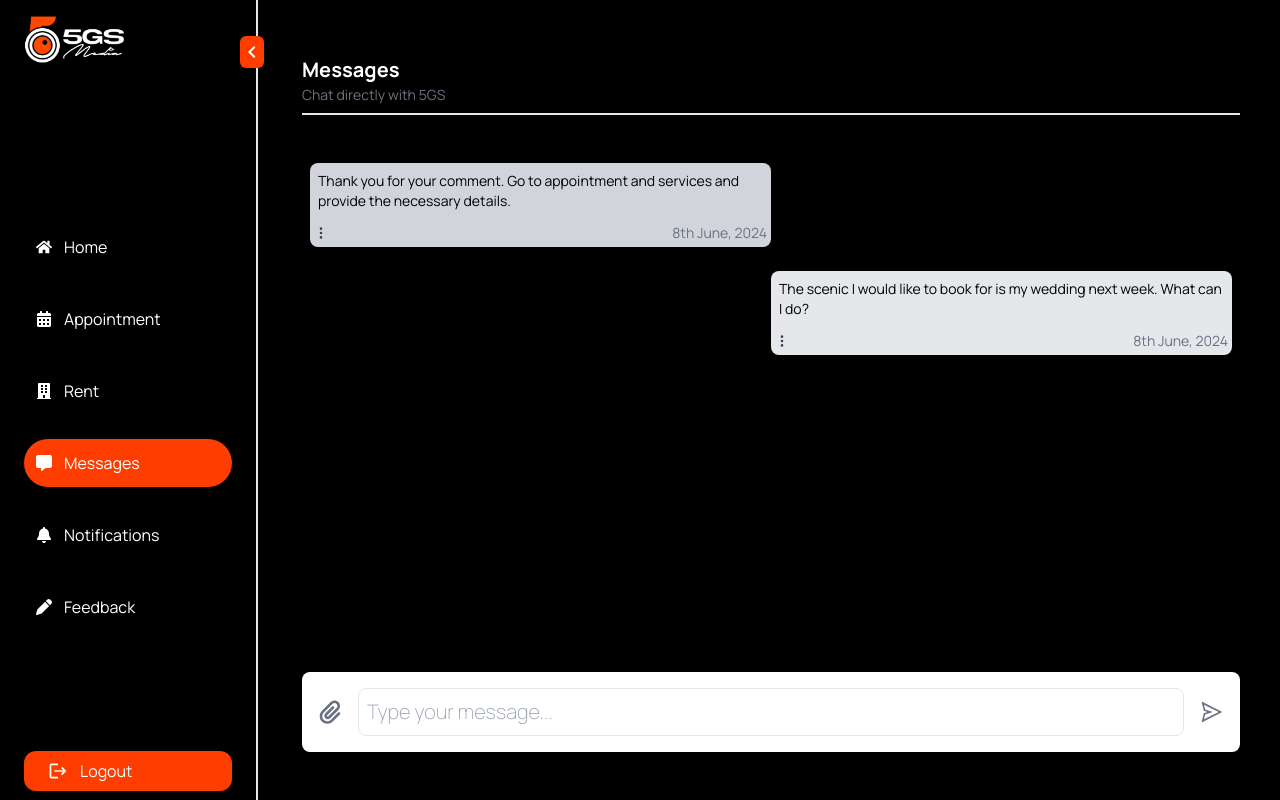
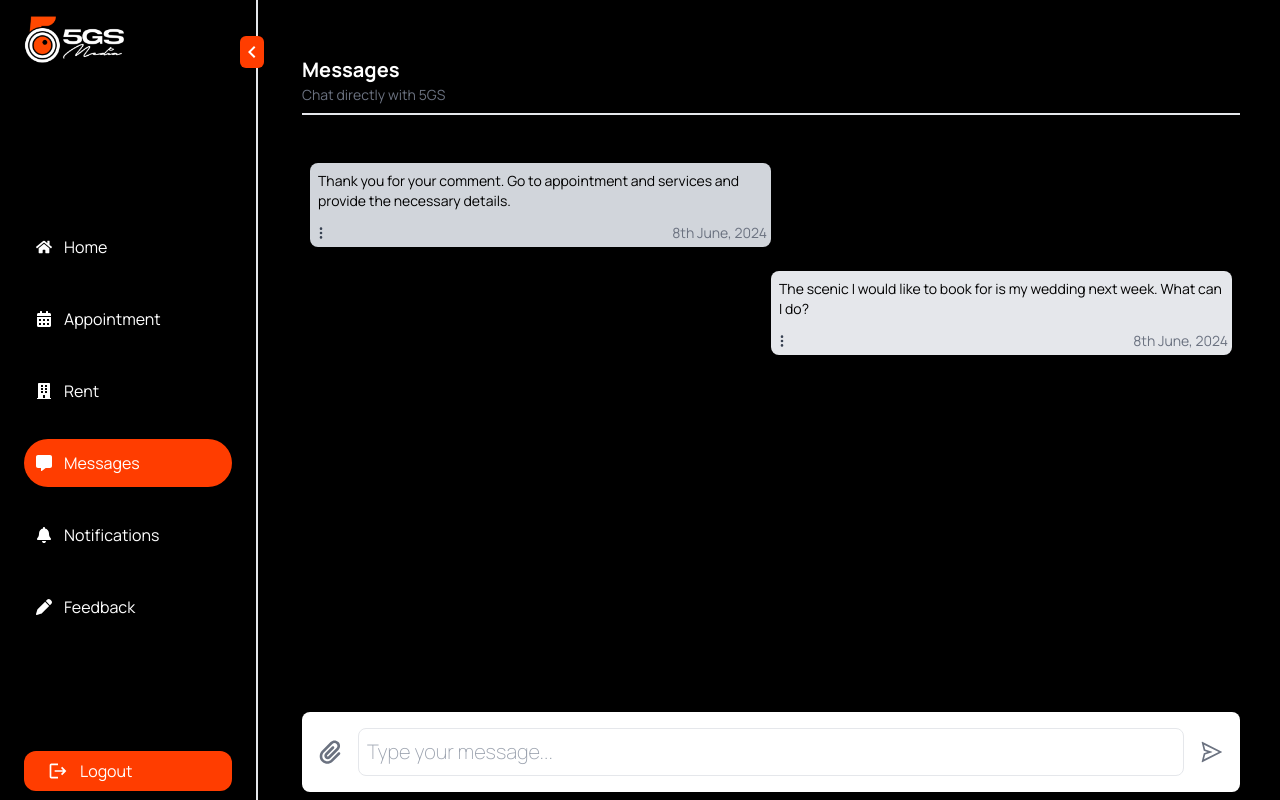
Before and after one commit to AboloreDev/5gs, a Next.js app: page /dashboard/messages in a window 1280 px wide. Built offline with nearby package versions, Linux system fonts and the light colour scheme.

Commit message:
Final Changes

```diff
--- a/src/app/dashboard/appointment/page.js
+++ b/src/app/dashboard/appointment/page.js
@@ -12,7 +12,7 @@ const Appointment = () => {
       </div>
 
       {/* Main Layout */}
-      <div className="p-1 sm:p-4 flex flex-col xl:grid xl:grid-cols-[auto_400px] gap-4 h-[600px] md:h-screen overflow-y-auto">
+      <div className="p-1 sm:p-4 flex flex-col xl:grid xl:grid-cols-[auto_400px] gap-4 h-[500px] md:h-screen overflow-y-auto">
         {/* Content Section */}
         <AppointmentContent />
 
--- a/src/app/dashboard/home/page.js
+++ b/src/app/dashboard/home/page.js
@@ -64,7 +64,7 @@ export default function HomePage() {
         )}
 
         {/* Posts Section */}
-        <div className="overflow-y-auto overflow-hidden h-[650px] px-2">
+        <div className="overflow-y-auto overflow-hidden h-[500px] px-2">
           {filteredPosts.map((post, index) => (
             <HomeContent post={post} key={index} />
           ))}
--- a/src/app/dashboard/messages/page.js
+++ b/src/app/dashboard/messages/page.js
@@ -11,7 +11,8 @@ const Meessages = () => {
     useContext(ClientContext);
 
   return (
-    <div className="px-4 sm:px-6 md:px-8 py-2 h-[800px] overflow-y-auto flex flex-col">
+    <div className="h-screen">
+      <div className="px-4 sm:px-6 md:px-8 py-2 overflow-y-auto h-[700px] sm:h-[800px] flex flex-col">
         {/* Header */}
         <div className="border-b-2 py-2 mt-10">
           <h1 className="text-xl text-white sm:text-[20px] font-bold">
@@ -38,7 +39,10 @@ const Meessages = () => {
             {/* Preview Section */}
             <div className="p-4 flex flex-col text-black items-start space-y-2">
               {previewFiles.map((file, index) => (
-              <div key={index} className="flex flex-col items-center relative">
+                <div
+                  key={index}
+                  className="flex flex-col items-center relative"
+                >
                   <button
                     onClick={() => removeFile(index)}
                     className="absolute top-0 right-0 bg-red-600 text-white px-2 py-1 rounded-full text-sm z-10 hover:bg-red-700"
@@ -66,9 +70,10 @@ const Meessages = () => {
         </div>
 
         {/* Centered Message Input */}
-      <div className="flex justify-center mb-20 sm:mb-10">
+        <div className="flex justify-center">
           <div className="w-full">
             <MessageInput />
+          </div>
         </div>
       </div>
     </div>
--- a/src/app/dashboard/rent/page.js
+++ b/src/app/dashboard/rent/page.js
@@ -47,7 +47,7 @@ const Rent = () => {
         {/* Products Section */}
         <div className="flex flex-col space-y-2">
           <SearchBar />
-          <div className="grid grid-cols-2 gap-4 overflow-y-auto h-[600px] space-y-4 sm:grid-cols-2">
+          <div className="grid grid-cols-2 gap-4 overflow-y-auto h-[500px] space-y-4 sm:grid-cols-2">
             {filteredProducts.length > 0 ? (
               filteredProducts.map((product) => (
                 <ProductsList product={product} key={product.id} />
```
Lines whose indentation alone changed are shown as unchanged.
